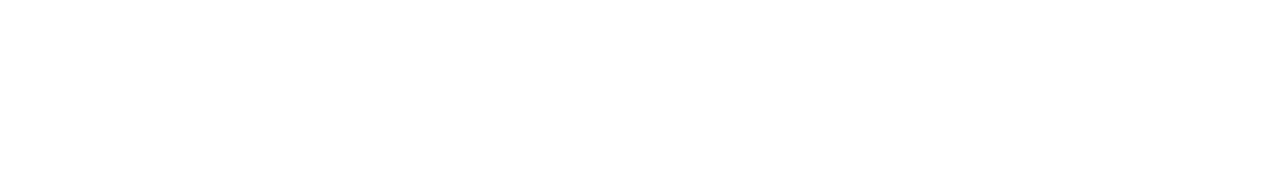
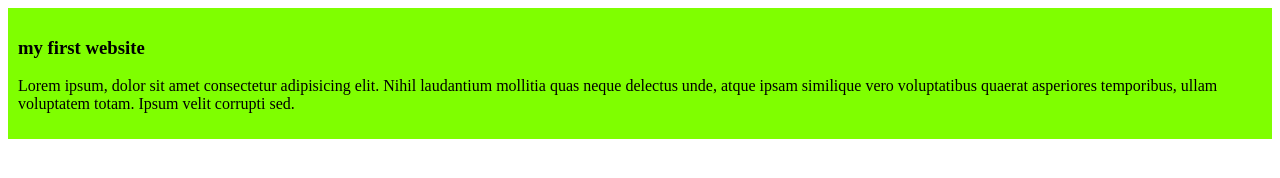
Before and after one commit to kaosarahmedsabbir/my-simple-website, a plain HTML site: page index.html in a window 1280 px wide. Drawn offline with Linux system fonts and the light colour scheme.

Commit message:
added the first blog

```diff
--- a/index.html
+++ b/index.html
@@ -4,8 +4,12 @@
     <meta charset="UTF-8">
     <meta name="viewport" content="width=device-width, initial-scale=1.0">
     <title>my simple website</title>
+    <link rel="stylesheet" href="styles/blog.css">
 </head>
 <body>
-
+    <div>
+        <h3>my first website</h3>
+        <p>Lorem ipsum, dolor sit amet consectetur adipisicing elit. Nihil laudantium mollitia quas neque delectus unde, atque ipsam similique vero voluptatibus quaerat asperiores temporibus, ullam voluptatem totam. Ipsum velit corrupti sed.</p>
+    </div>
 </body>
 </html>
--- /dev/null
+++ b/styles/blog.css
@@ -0,0 +1,4 @@
+div{
+    background-color: chartreuse;
+    padding: 10px;
+}
```
